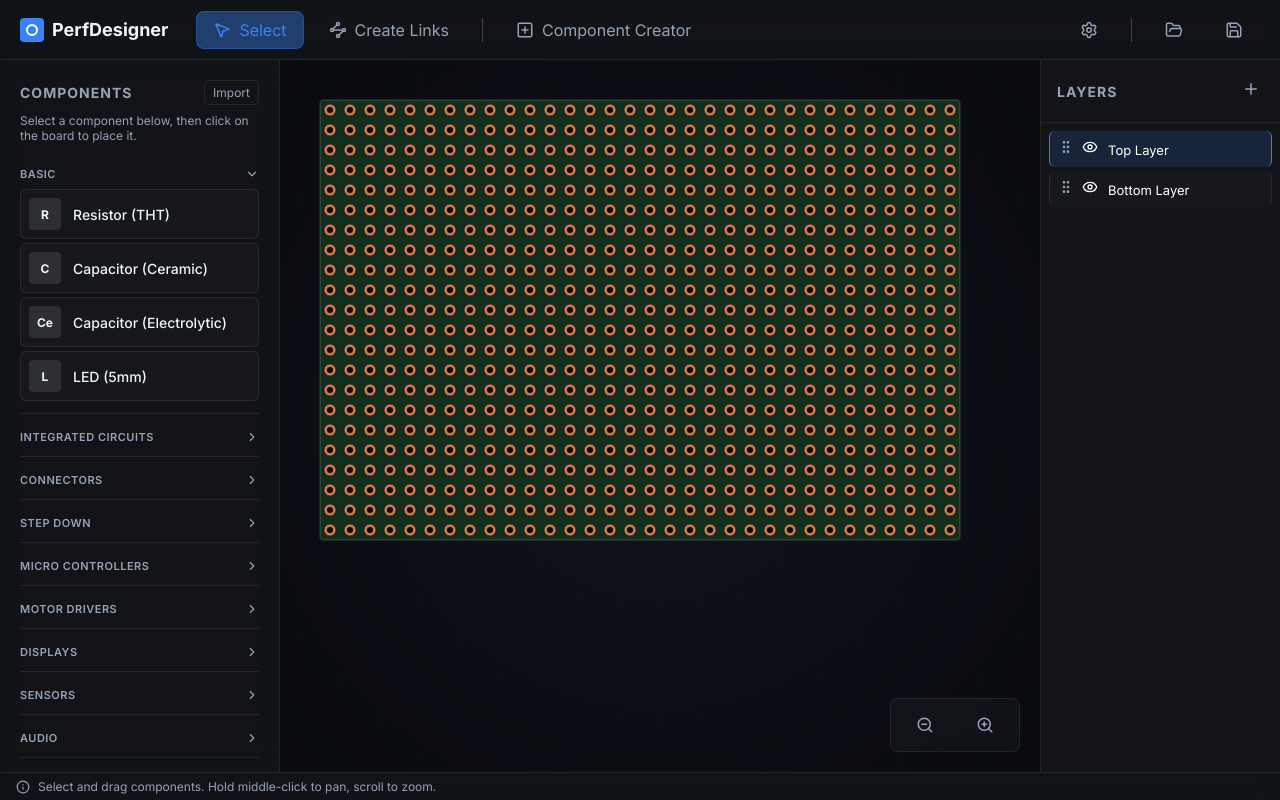
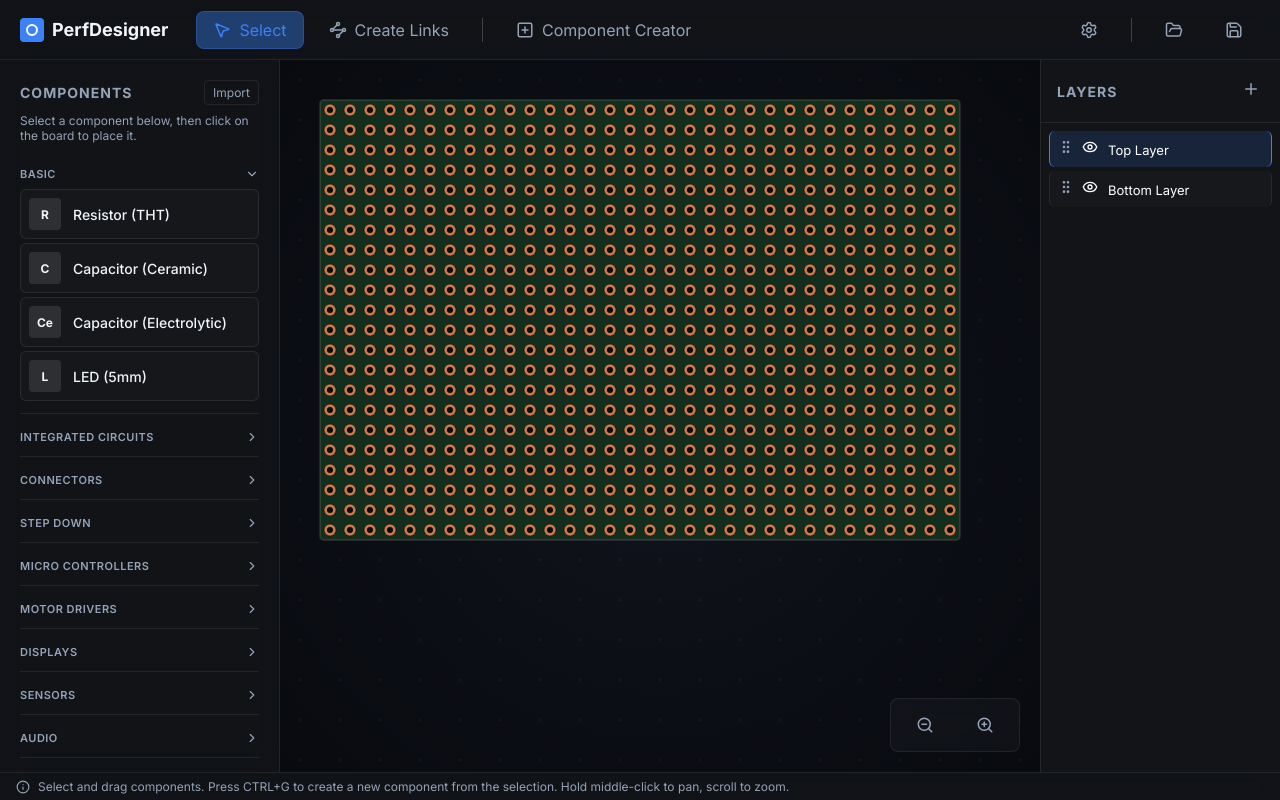
Before and after one commit to jaysonragasa/perfdesigner, a React (Vite) app: page / in a window 1280 px wide. Built offline with nearby package versions, Linux system fonts and the light colour scheme.

Commit message:
feat: add CTRL+G hint to Select tool status message

```diff
--- a/src/App.jsx
+++ b/src/App.jsx
@@ -16,7 +16,7 @@ import StatusBar from './components/StatusBar';
 // Default status messages shown per active tool. Individual actions can override
 // the status bar via setStatusMessage for more contextual hints.
 const TOOL_STATUS = {
-  select: 'Select and drag components. Hold middle-click to pan, scroll to zoom.',
+  select: 'Select and drag components. Press CTRL+G to create a new component from the selection. Hold middle-click to pan, scroll to zoom.',
   component: 'Click a hole on the board to place the selected component.',
   link: 'Press CTRL+LEFT CLICK to create a new link.'
 };
```
